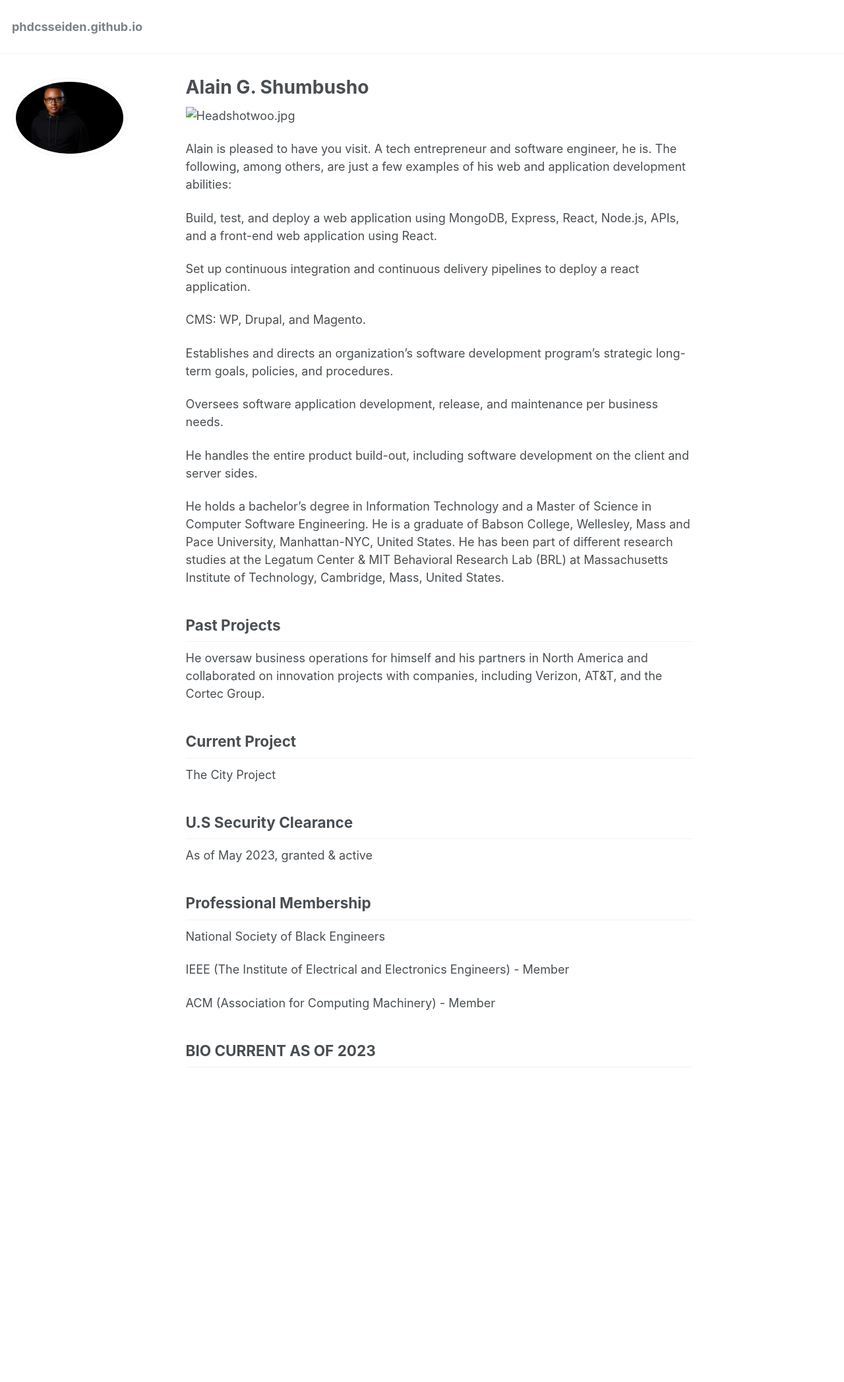
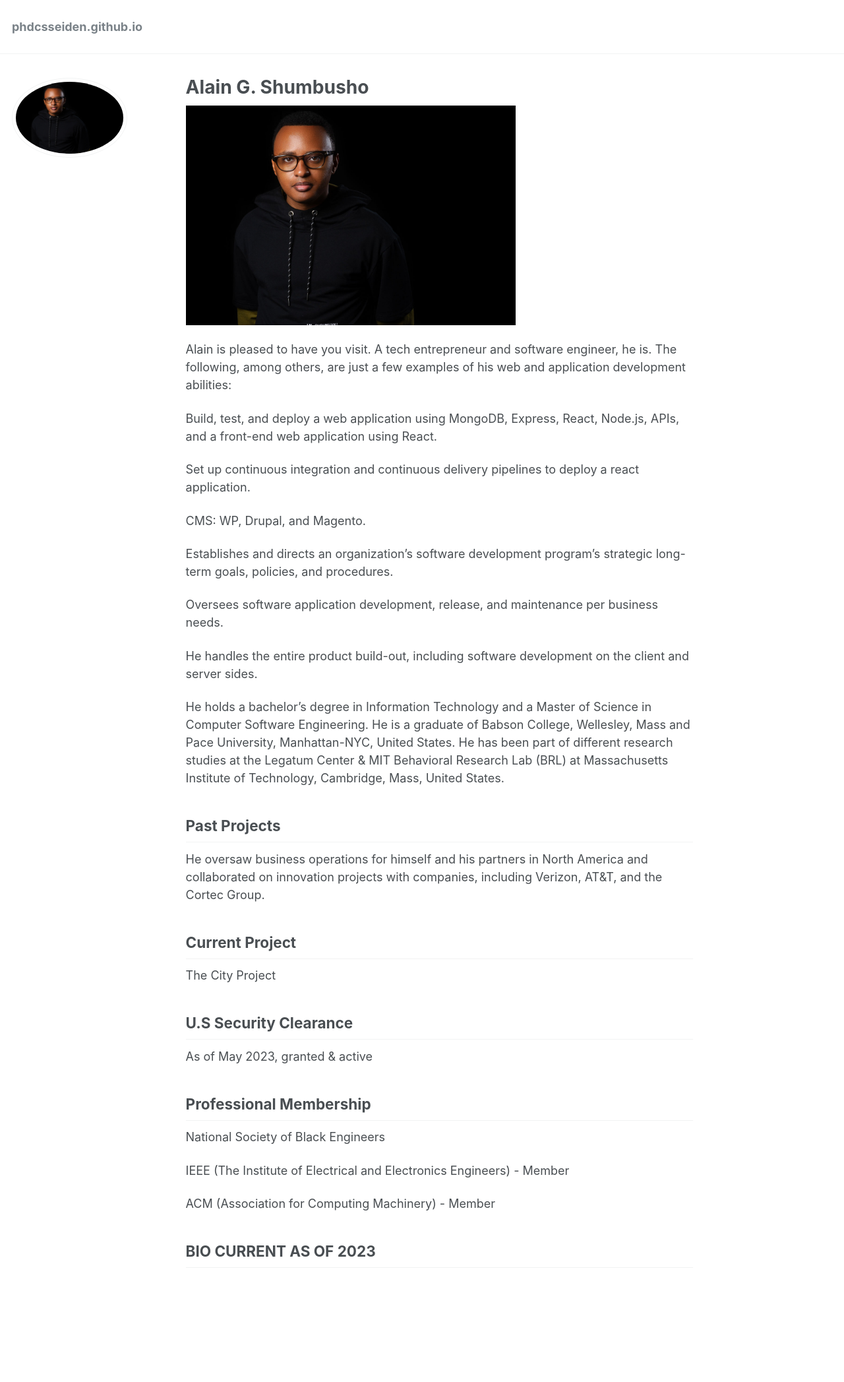
Before and after one commit to phdcsseiden/phdcsseiden.github.io, a Jekyll site: the page built from _pages/about.md, in a window 1280 px wide. Shown: the whole page at 66% size. Built offline with Jekyll 4.4.1, drawn with Linux system fonts in a browser that asks for light colours; before the commit the page ends 1791 px from its top, so only the background shows below that.

Commit message:
Update about.md

```diff
--- a/_pages/about.md
+++ b/_pages/about.md
@@ -8,7 +8,7 @@ redirect_from:
   - /about.html
 ---
 
-<img src="Headshotwoo.jpg" alt="Headshotwoo.jpg" width="500" height="333">
+<img src="images/Headshotwoo.jpg" alt="images/Headshotwoo.jpg" width="500" height="333">
 
 Alain is pleased to have you visit. A tech entrepreneur and software engineer, he is. The following, among others, are just a few examples of his web and application development abilities:
 
```
